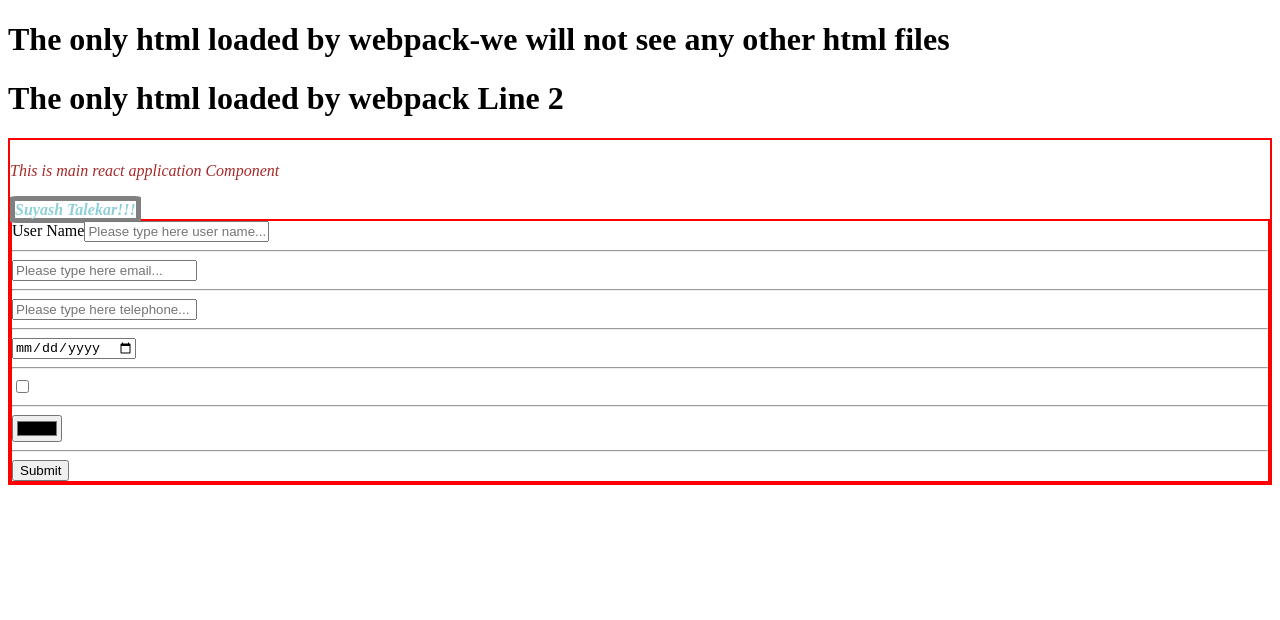
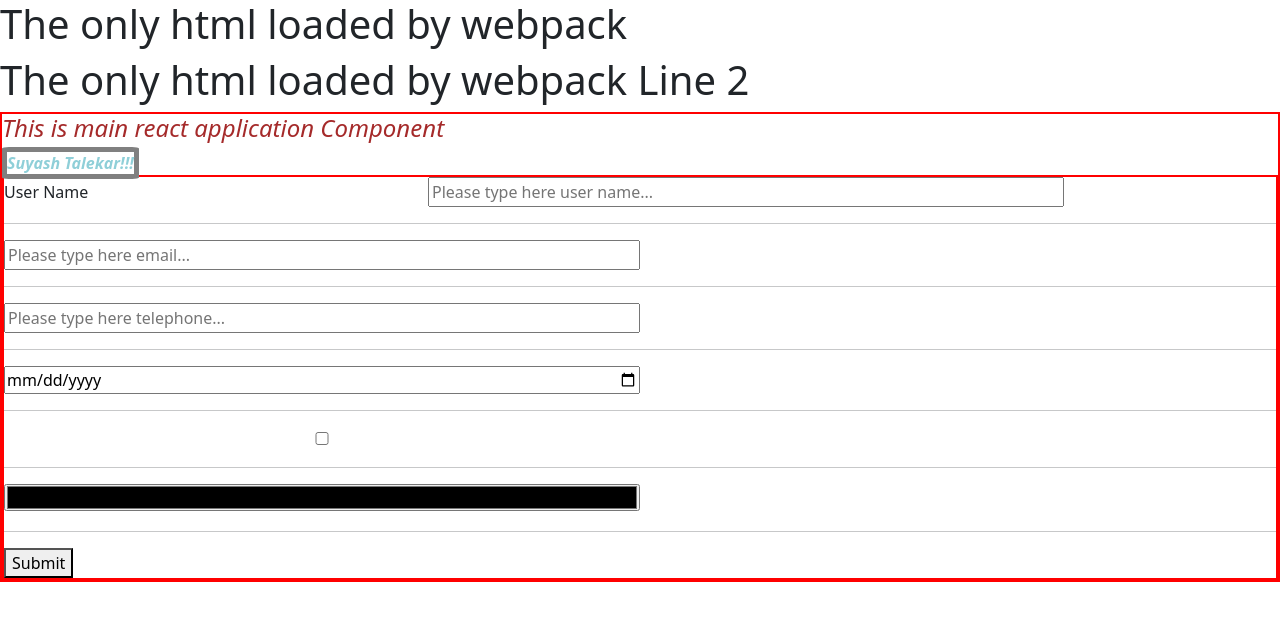
Before and after one commit to annathomas10/MERNSTACK18, a React app: page ReactApp/src/index.html in a window 1280 px wide. Built offline with nearby package versions, Linux system fonts and the light colour scheme.

Commit message:
code for today

```diff
--- a/ReactApp/src/index.html
+++ b/ReactApp/src/index.html
@@ -3,15 +3,21 @@
 <head>
     <meta charset="UTF-8">
     <meta name="viewport" content="width=device-width, initial-scale=1.0">
+    <!-- Latest compiled and minified CSS -->
+    <link href="https://cdn.jsdelivr.net/npm/bootstrap@5.3.3/dist/css/bootstrap.min.css" rel="stylesheet">
     <title>Document</title>
 </head>
 <body>
-    <h1>The only html loaded by webpack-we will not see any other html files</h1>
+    <h1>The only html loaded by webpack</h1>
     <h1>The only html loaded by webpack Line 2</h1>
 
+    <!-- <audio></audio>
+    <video></video> -->
     <!-- below element will be used as container to load the application in single page -->
     <div id="root">
     </div>
 </body>
 <script src="/dist/bundle.js"></script>
+<!-- Latest compiled JavaScript -->
+<script src="https://cdn.jsdelivr.net/npm/bootstrap@5.3.3/dist/js/bootstrap.bundle.min.js"></script>
 </html>
```
Also changed, not shown: ES6/html.js (added, +11 -0 lines), ReactApp/dist/index.html.
